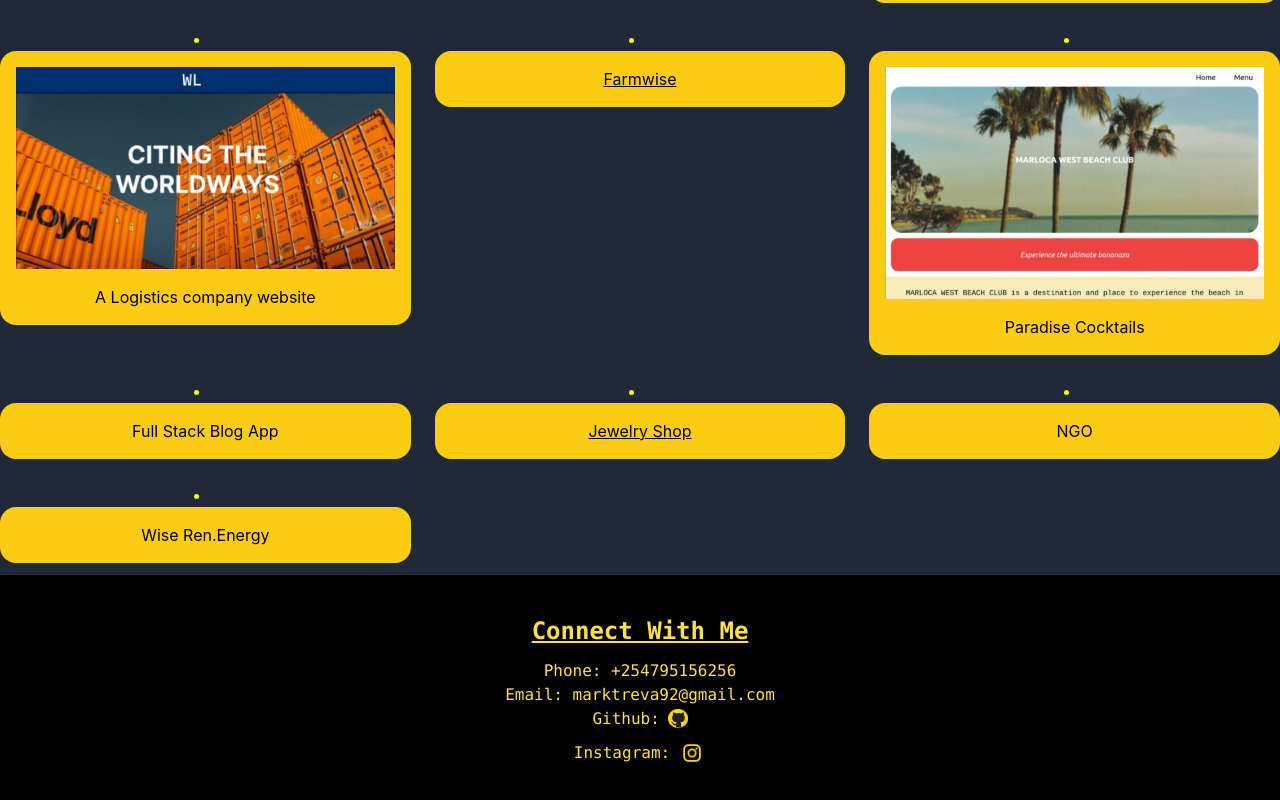
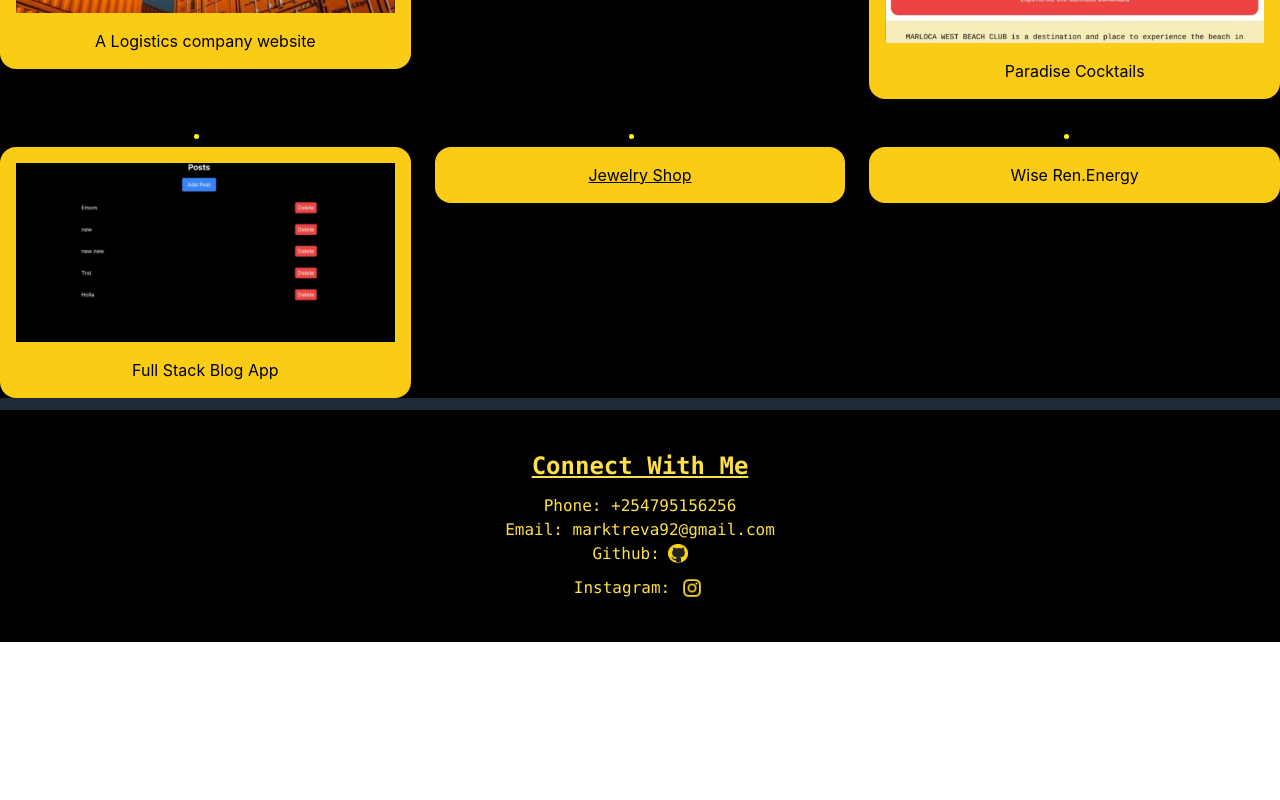
Before and after one commit to treva556/mt-portfolio, a React (Create React App) app: page /projects in a window 1280 px wide. Shown: the part 628-1428 px from the top of the page. After the commit the page ends 1270 px from the top, so only its background shows below. Built offline with nearby package versions, Linux system fonts and the light colour scheme.

Commit message:
milestone 6

```diff
--- a/src/App.css
+++ b/src/App.css
@@ -1,6 +1,5 @@
 .App {
   text-align: center;
-  background-color: #C9DEFF;
 }
 
 
--- a/src/pages/home.js
+++ b/src/pages/home.js
@@ -158,7 +158,7 @@
               </a>
             </li>
 
-            <li>
+            {/* <li>
             <a
                 href="https://logistics-app-six.vercel.app/"
 
@@ -170,7 +170,7 @@
             A Logistics company website
               </a>
             </li>
-
+            */}
             <li>
               <a
                 href="https://farmwise.co.ke/"
@@ -206,7 +206,7 @@
             Full Stack Blog App
               </a>
             </li>
-
+{/*
             <li>
               <a
                 href="https://farmwise.co.ke/"
@@ -216,7 +216,7 @@
               >
                 Jewelry Shop
               </a>
-            </li>
+            </li> */}
             <li>
             <a
                 href="https://paradise-club.vercel.app/"
--- a/src/pages/projects.js
+++ b/src/pages/projects.js
@@ -8,18 +8,21 @@
 import FS from '../assets/FS.jpeg';
 import WLS from '../assets/wls.jpeg';
 import image56 from '../assets/yy.jpeg';
+import Blog from '../assets/blog.jpeg';
+
 
 function Projects() {
   return (
     <>
+
     <div className=' pb-3 bg-gray-800 '>
 
 
-    <div className=' bg-yellow-400 p-24 font-bold font-mono text-4xl'>
+    {/* <div className=' bg-yellow-400 p-24 font-bold font-mono text-4xl'>
   "More Projects soon"
-    </div>
+    </div> */}
   <div>
-  <ul className="list-disc list-inside text-white grid grid-cols-1 md:grid-cols-2 lg:grid-cols-3 gap-6 mt-6 custom-bullets">
+  <ul className="list-disc bg-black list-inside text-white grid grid-cols-1 md:grid-cols-2 lg:grid-cols-3 gap-6  custom-bullets">
             <li>
               <a
                 href="https://wise-properties.vercel.app/"
@@ -93,13 +96,13 @@
 
             <li>
             <a
-                href="https://logistics-app-six.vercel.app/"
+                href="https://posts-2-git-main-treva556s-projects.vercel.app/"
 
                 target="_blank"
                 rel="noopener noreferrer"
                 className=" bg-yellow-400 rounded-2xl p-4 text-black block"
               >
-            {/* <img src={WLS} alt="Technology 2" className="w-1/8 mb-4" /> */}
+            <img src={Blog} alt="Technology 2" className="w-1/8 mb-4" />
             Full Stack Blog App
               </a>
             </li>
@@ -112,18 +115,6 @@
                 className=" bg-yellow-400 p-4 text-black underline rounded-2xl block"
               >
                 Jewelry Shop
-              </a>
-            </li>
-            <li>
-            <a
-                href="https://paradise-club.vercel.app/"
-
-                target="_blank"
-                rel="noopener noreferrer"
-                className=" bg-yellow-400 rounded-2xl p-4 text-black block"
-              >
-            {/* <img src={paradise} alt="Technology 2" className="w-1/8 mb-4" /> */}
-            NGO
               </a>
             </li>
             <li>
```
